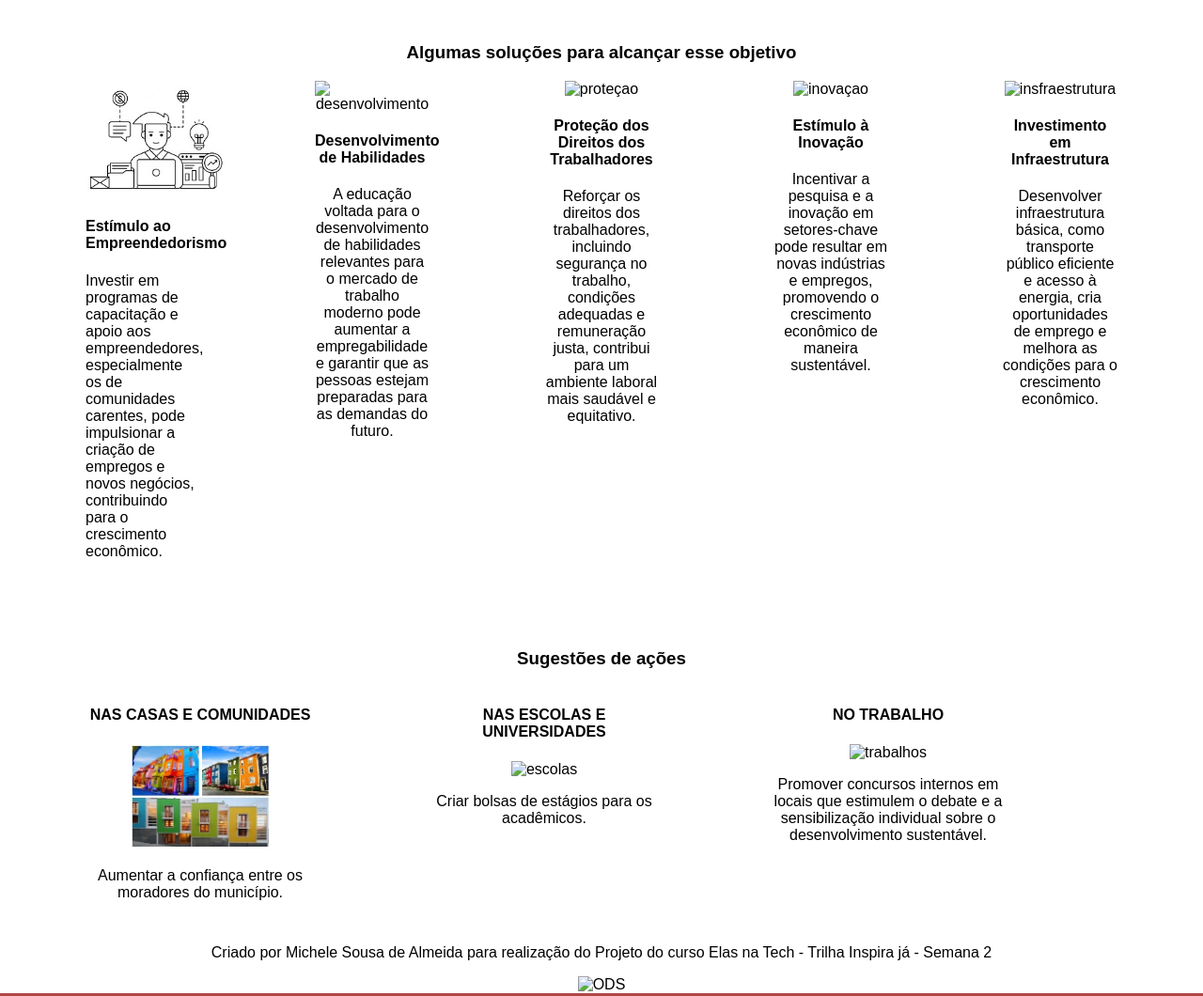
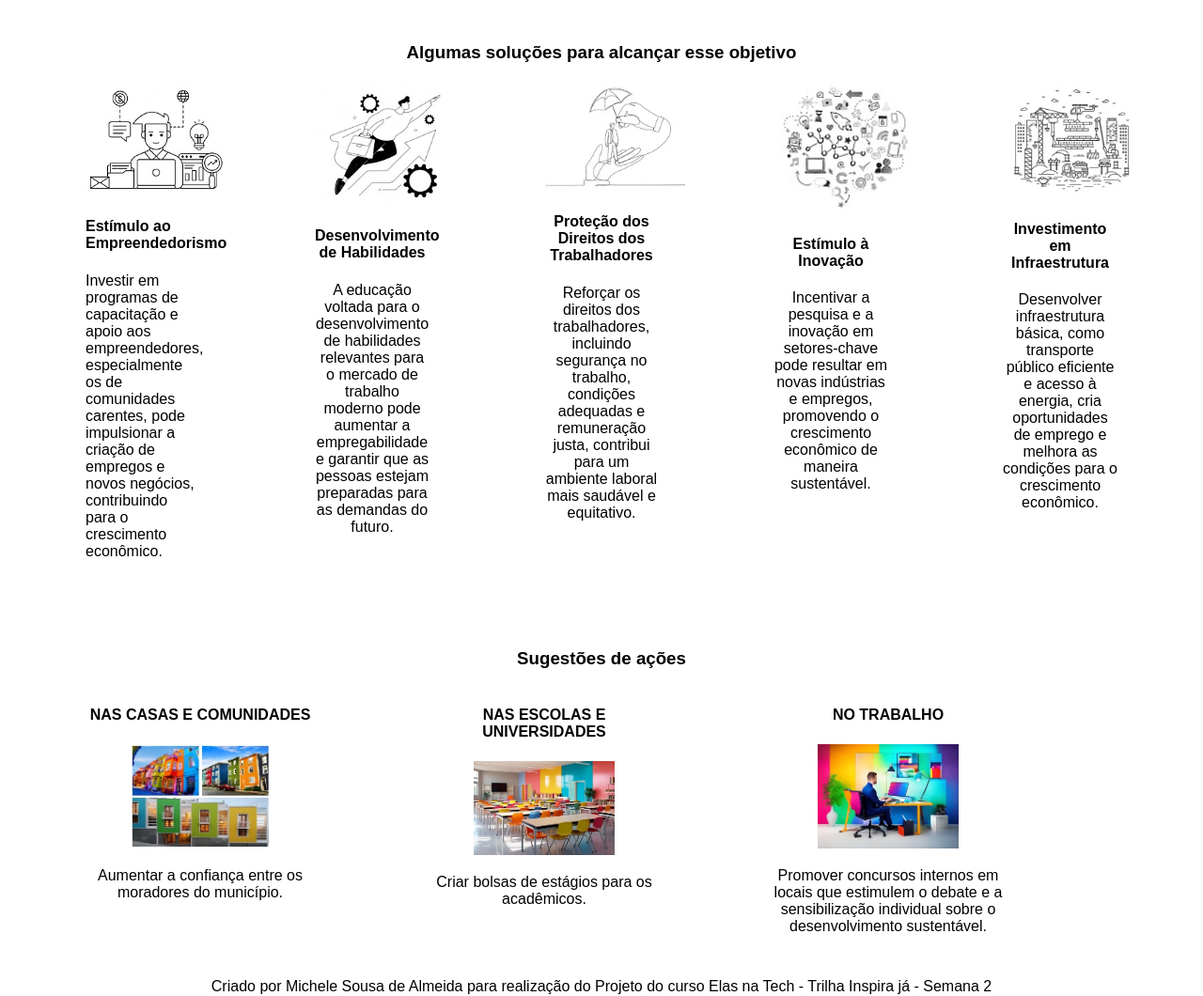
Before and after one commit to MiSousaAlmeida/projeto-ods-2, a plain HTML site: page index.html in a window 1280 px wide. Shown: the part 901-1961 px from the top of the page at 94% size. Drawn offline with Linux system fonts and the light colour scheme; the site is published under a folder, as on GitHub Pages, so addresses that start at the root find nothing.

Commit message:
Update index.html
Retirada de barra das imagens.

```diff
--- a/index.html
+++ b/index.html
@@ -10,7 +10,7 @@
 
 <body>
     <header>
-        <img id="logo" src="/img/logo-ods8.jpg" alt="ODS">
+        <img id="logo" src="img/logo-ods8.jpg" alt="ODS">
         <ul id="Menu">
             <li><a href="#projeto">Projeto</a></li>
             <li><a href="#selecao">Soluções</a></li>
@@ -67,28 +67,28 @@
                 pode impulsionar a criação de empregos e novos negócios, contribuindo para o crescimento econômico.</p>
         </div>
         <div class="colunacinco centralizado">
-            <img class="icone" src="/img/desenvolvimento.jpg" alt="desenvolvimento">
+            <img class="icone" src="img/desenvolvimento.jpg" alt="desenvolvimento">
             <h4>Desenvolvimento de Habilidades</h4>
             <p>A educação voltada para o desenvolvimento de habilidades relevantes para o mercado de trabalho moderno
                 pode
                 aumentar a empregabilidade e garantir que as pessoas estejam preparadas para as demandas do futuro.</p>
         </div>
         <div class="colunacinco centralizado">
-            <img class="icone" src="/img/protecao.jpg" alt="proteçao">
+            <img class="icone" src="img/protecao.jpg" alt="proteçao">
             <h4>Proteção dos Direitos dos Trabalhadores</h4>
             <p>Reforçar os direitos dos trabalhadores, incluindo segurança no trabalho, condições adequadas e
                 remuneração
                 justa, contribui para um ambiente laboral mais saudável e equitativo.</p>
         </div>
         <div class="colunacinco centralizado">
-            <img class="icone" src="/img/inovacao.jpg" alt="inovaçao">
+            <img class="icone" src="img/inovacao.jpg" alt="inovaçao">
             <h4>Estímulo à Inovação</h4>
             <p> Incentivar a pesquisa e a inovação em setores-chave pode resultar em novas indústrias e empregos,
                 promovendo
                 o crescimento econômico de maneira sustentável.</p>
         </div>
         <div class="colunacinco centralizado">
-            <img class="icone" src="/img/infraestrutura.jpg" alt="insfraestrutura">
+            <img class="icone" src="img/infraestrutura.jpg" alt="insfraestrutura">
             <h4>Investimento em Infraestrutura</h4>
             <p>Desenvolver infraestrutura básica, como transporte público eficiente e acesso à energia, cria
                 oportunidades de emprego e melhora as condições para o crescimento econômico.</p>
@@ -104,12 +104,12 @@
         </div>
         <div class="colunatres centralizado">
             <h4>NAS ESCOLAS E UNIVERSIDADES</h4>
-            <img class="icone" src="/img/escolas.jpg" alt="escolas">
+            <img class="icone" src="img/escolas.jpg" alt="escolas">
             <p>Criar bolsas de estágios para os acadêmicos.</p>
         </div>
         <div class="colunatres centralizado">
             <h4>NO TRABALHO</h4>
-            <img class="icone" src="/img/trabalhos.jpg" alt="trabalhos">
+            <img class="icone" src="img/trabalhos.jpg" alt="trabalhos">
             <P>Promover concursos internos em locais que estimulem o debate e a sensibilização individual sobre o
                 desenvolvimento sustentável.</P>
         </div>
@@ -118,7 +118,7 @@
         <section id="Sobre" <p class="centralizado">Criado por Michele Sousa de Almeida para realização do Projeto do
             curso
             Elas na Tech - Trilha Inspira já - Semana 2</p>
-            <img src="/img/obj-des-sust.jpg" alt="ODS" width="30%">
+            <img src="img/obj-des-sust.jpg" alt="ODS" width="30%">
     </div>
 
     </section>
```
